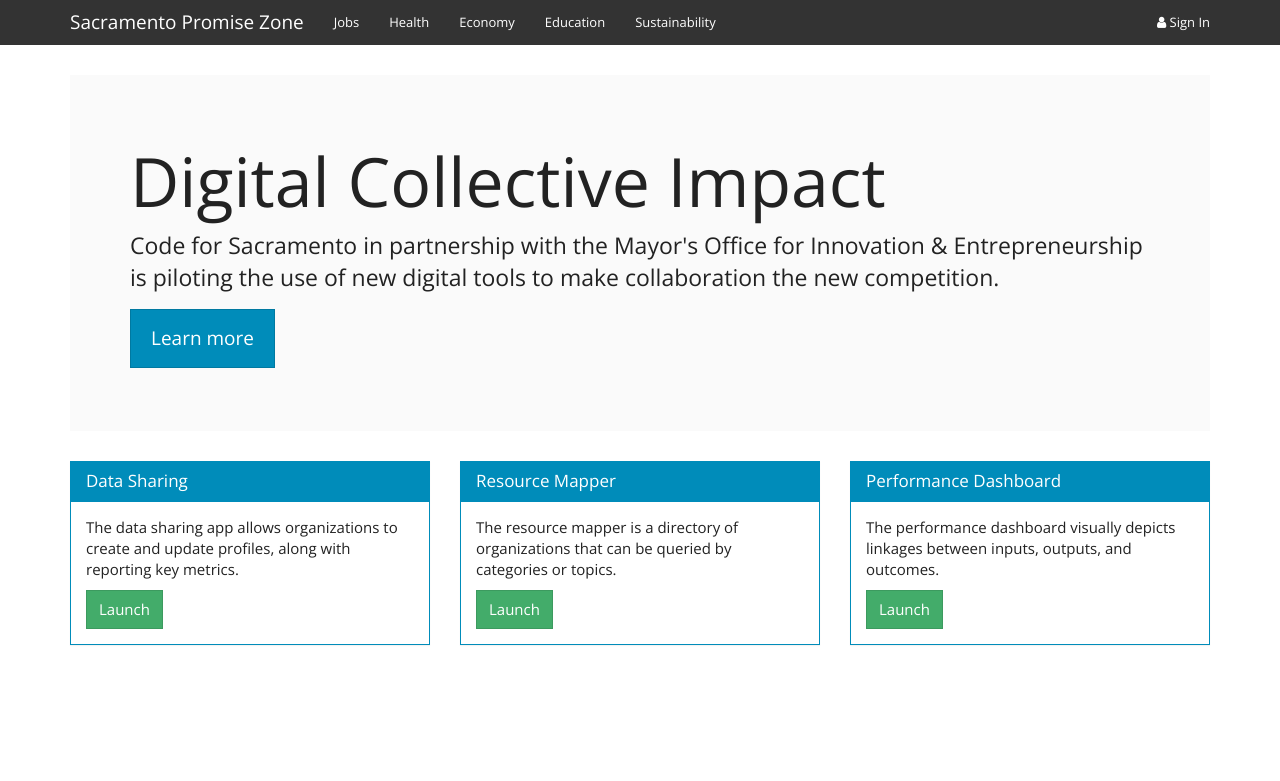
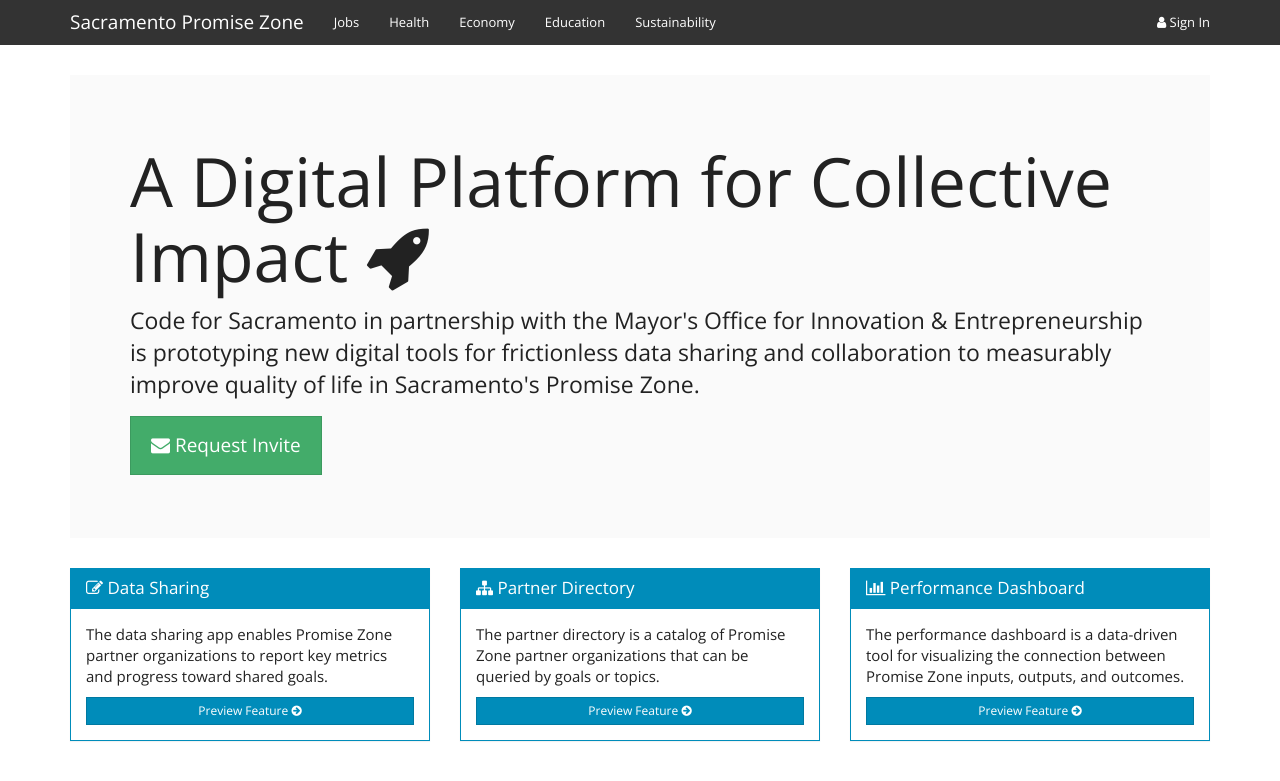
Before and after one commit to code4sac/digital-promise-zone, a Jekyll site: the page built from index.md, in a window 1280 px wide. Shown: the top 781 px of the page. Built offline with Jekyll 4.4.1, drawn with Linux system fonts in a browser that asks for light colours; nearby versions of some CDN libraries.

Commit message:
Update homepage language

```diff
--- a/_data/apps.yml
+++ b/_data/apps.yml
@@ -1,6 +1,9 @@
 - name: Data Sharing
-  description: The data sharing app allows organizations to create and update profiles, along with reporting key metrics.
-- name: Resource Mapper
-  description: The resource mapper is a directory of organizations that can be queried by categories or topics.
+  icon: edit
+  description: The data sharing app enables Promise Zone partner organizations to report key metrics and progress toward shared goals.
+- name: Partner Directory
+  icon: sitemap
+  description: The partner directory is a catalog of Promise Zone partner organizations that can be queried by goals or topics.
 - name: Performance Dashboard
-  description: The performance dashboard visually depicts linkages between inputs, outputs, and outcomes.
+  icon: bar-chart
+  description: The performance dashboard is a data-driven tool for visualizing the connection between Promise Zone inputs, outputs, and outcomes.
--- a/_includes/apps.html
+++ /dev/null
@@ -1,22 +0,0 @@
-<div class="container">
-  <div class="jumbotron">
-    <h1>Digital Collective Impact</h1>
-    <p>Code for Sacramento in partnership with the Mayor's Office for Innovation & Entrepreneurship is piloting the use of new digital tools to make collaboration the new competition.</p>
-    <p><a class="btn btn-primary btn-lg">Learn more</a></p>
-  </div>
-  <div class="row">
-    {% for app in site.data.apps %}
-    <div class="col-sm-4">
-      <div class="panel panel-primary">
-        <div class="panel-heading">
-          <h3 class="panel-title">{{ app.name }}</h3>
-        </div>
-        <div class="panel-body">
-          <p>{{ app.description }}</p>
-          <a href="/{{ app.name | slugify }}" class="btn btn-success">Launch</a>
-        </div>
-      </div>
-    </div>
-    {% endfor %}
-  </div>
-</div>
--- /dev/null
+++ b/_includes/home.html
@@ -0,0 +1,22 @@
+<div class="container">
+  <div class="jumbotron">
+    <h1>A Digital Platform for Collective Impact <i class="fa fa-rocket"></i></h1>
+    <p>Code for Sacramento in partnership with the Mayor's Office for Innovation & Entrepreneurship is prototyping new digital tools for frictionless data sharing and collaboration to measurably improve quality of life in Sacramento's Promise Zone.</p>
+    <p><a class="btn btn-success btn-lg" href="mailto:pz@codeforsacramento.org?subject=Promise%20Zone%20Platform%20Invite%20Request" target="_blank"><i class="fa fa-envelope"></i> Request Invite</a></p>
+  </div>
+  <div class="row">
+    {% for app in site.data.apps %}
+    <div class="col-sm-4">
+      <div class="panel panel-primary">
+        <div class="panel-heading">
+          <h3 class="panel-title"><i class="fa fa-{{ app.icon }}"></i> {{ app.name }}</h3>
+        </div>
+        <div class="panel-body">
+          <p>{{ app.description }}</p>
+          <a href="/{{ app.name | slugify }}" class="btn btn-primary btn-xs btn-block">Preview Feature <i class="fa fa-arrow-circle-right"></i></a>
+        </div>
+      </div>
+    </div>
+    {% endfor %}
+  </div>
+</div>
--- a/index.md
+++ b/index.md
@@ -2,4 +2,4 @@
 layout: default
 ---
 
-{% include apps.html %}
+{% include home.html %}
```
